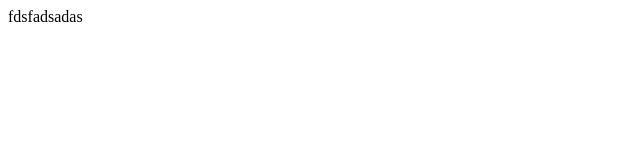
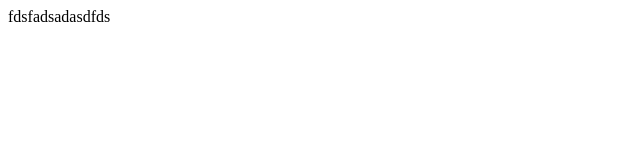
Before and after one commit to sreejit-darstek/infinity, a plain HTML site: page index.html in a window 1280 px wide. Shown: the full height of the page, 0-640 px from the left. Drawn offline with Linux system fonts and the light colour scheme.

Commit message:
second commit

```diff
--- a/index.html
+++ b/index.html
@@ -3,6 +3,6 @@
 <title></title>
 </head>
 <body>
-fdsfadsadas
+fdsfadsadasdfds
 </body>
 </html>
```
